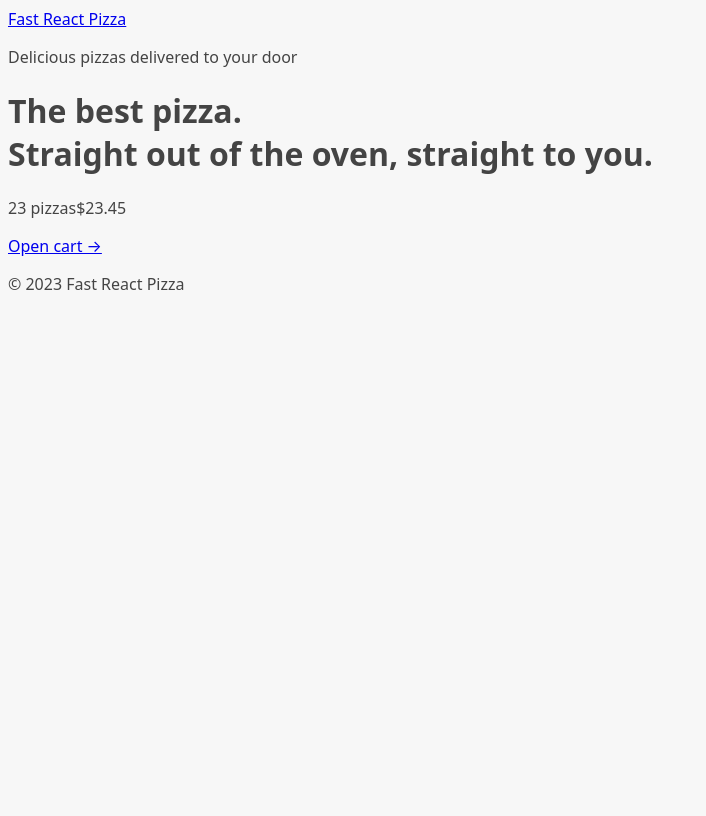
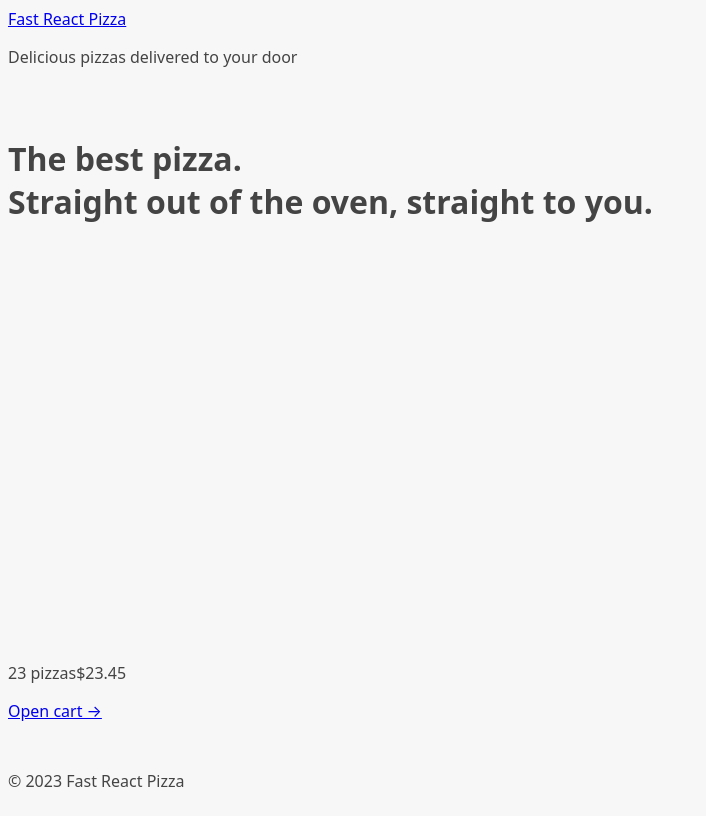
Before and after one commit to mizukami-0418/fast-react-pizza, a React (Vite) app: page / in a window 1280 px wide. Shown: the whole page, without its empty margins (0-706 px from the left). Built offline with nearby package versions, Linux system fonts and the light colour scheme.

Commit message:
Loaderコンポーネントを追加し、AppLayoutでのローディング状態を管理する機能を実装しました。

```diff
--- a/src/ui/AppLayout.jsx
+++ b/src/ui/AppLayout.jsx
@@ -1,10 +1,15 @@
-import { Outlet } from "react-router-dom";
+import { Outlet, useNavigation } from "react-router-dom";
 import CartOverview from "../features/cart/CartOverview";
 import Header from "./Header";
+import Loader from "./Loader.jsx";
 
 function AppLayout() {
+  const navigation = useNavigation();
+  const isLoading = navigation.state === "loading";
+
   return (
-    <div className="app-layout">
+    <div className="layout">
+      {isLoading && <Loader />}
       <header className="app-header">
         <Header />
       </header>
--- /dev/null
+++ b/src/ui/Loader.jsx
@@ -0,0 +1,4 @@
+function Loader() {
+  return <div className="loader">Loading...</div>;
+}
+export default Loader;
```
